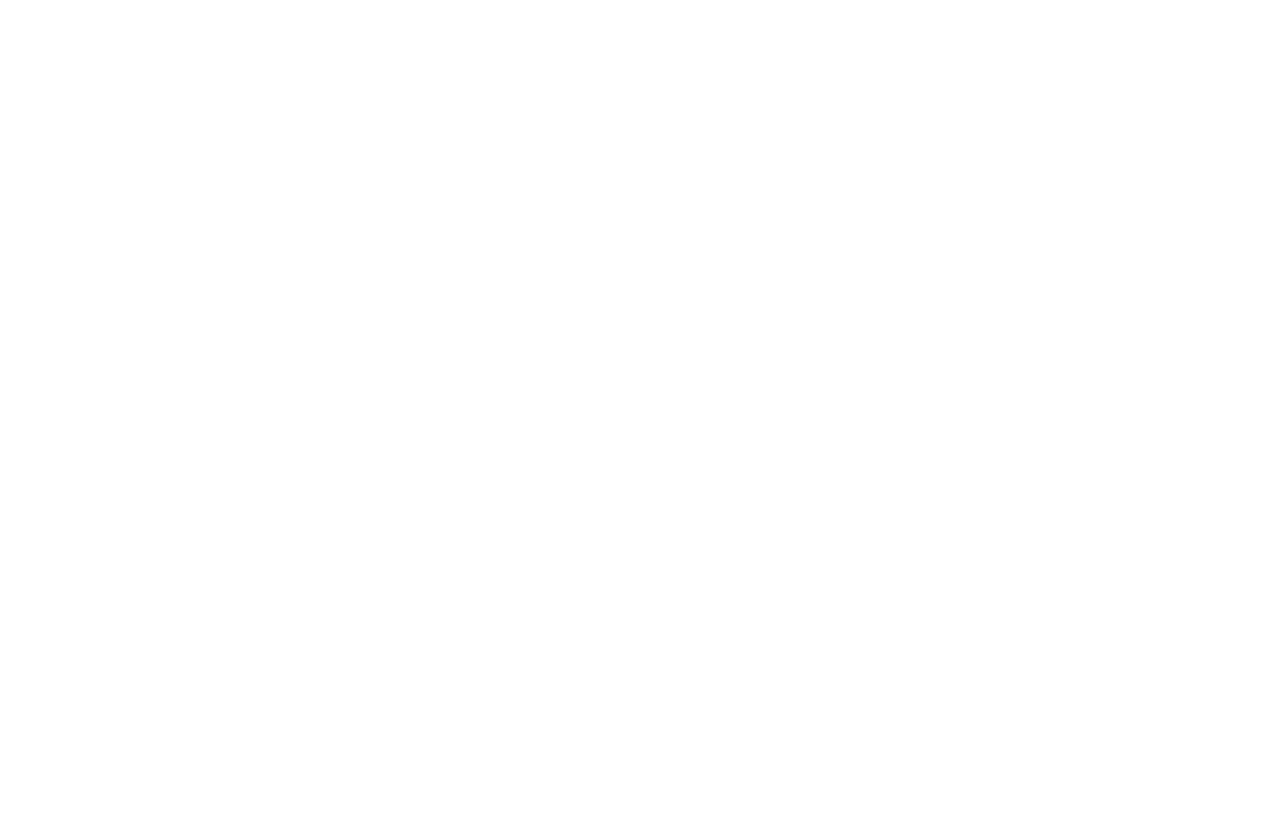
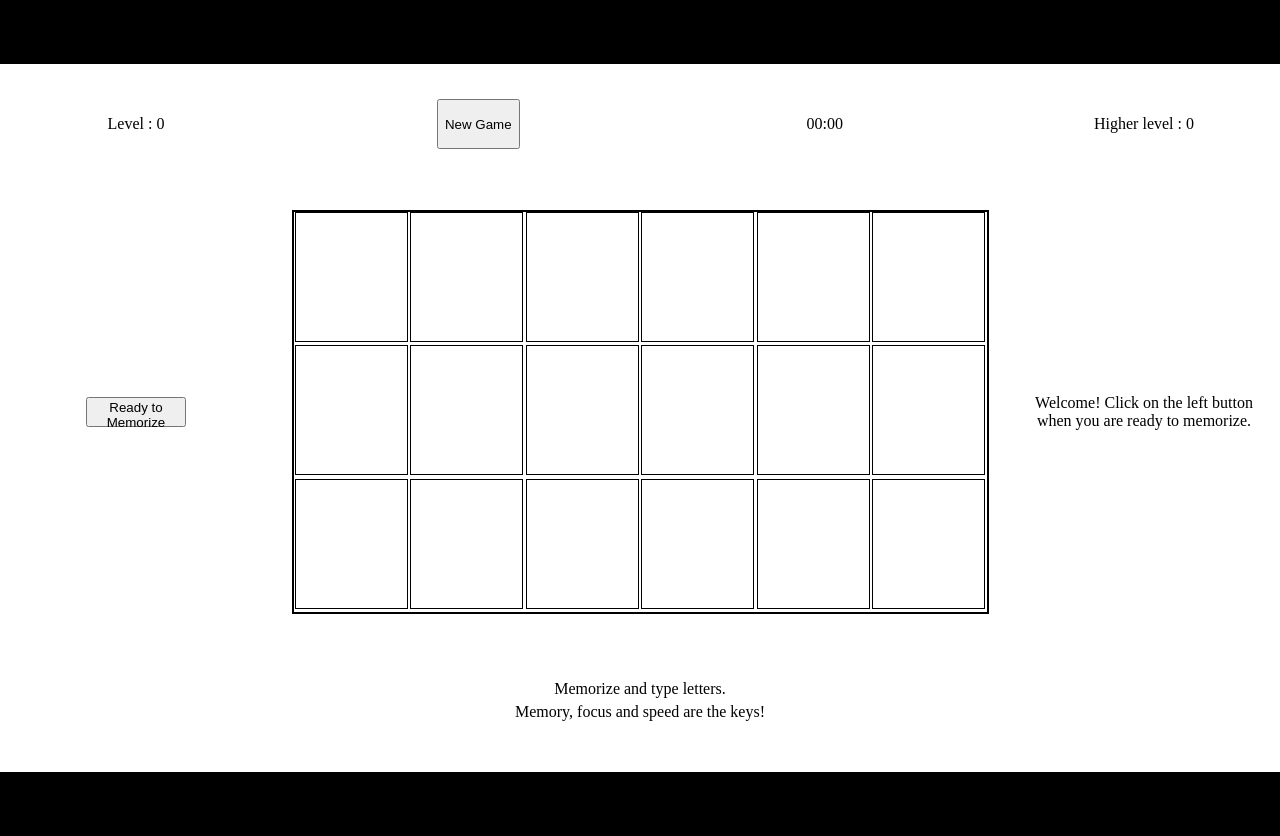
Before and after one commit to JeremyLavigne/application2.0, a plain HTML site: page memo-game/memo.html in a window 1280 px wide. Before the commit the page ends 800 px from the top, so only its background shows below. Drawn offline with Linux system fonts and the light colour scheme.

Commit message:
Skeleton of memo-game, html & css parts

```diff
--- /dev/null
+++ b/memo-game/memo.css
@@ -0,0 +1,138 @@
+/* Memo-game css file */
+
+body {
+    margin: 0;
+}
+
+header {
+    height: 50px;
+    min-height: 8vh;
+    margin: 0;
+    background-color: black;
+}
+
+footer {
+    height: 50px;
+    min-height: 8vh;
+    margin: 0;
+    background-color: black;
+}
+
+main {
+    display: flex;
+    flex-direction: column;
+    justify-content: space-around;
+    min-height: 84vh;
+    padding: 10px
+}
+
+/* ================ */
+
+#infos-top {
+    display: flex;
+    justify-content: space-between;
+    margin: 10px 0;
+}
+
+#level, #best-level {
+    width: 20%;
+    text-align: center;
+}
+
+#new-game-and-timer {
+    width: 55%;
+    display: flex;
+    justify-content: space-around;
+}
+
+/* ================ */
+
+#game-bloc {
+    display: flex;
+    justify-content: space-between;
+    margin: 20px 0;
+}
+
+#instructions, #message {
+    width: 20%;
+    text-align: center;
+    display: flex;
+    flex-direction: column;
+    justify-content: center;
+}
+
+#letters-bloc {
+    width: 55%;
+    min-height: 50vh;
+    display: flex;
+    flex-wrap: wrap;
+    justify-content: space-around;
+    border: 2px solid black;
+}
+
+/* -------- */
+
+[id^=case] {
+    width: 16%;
+    height: 32%;
+    border: 1px solid black;
+}
+
+/* -------- */
+
+#ready-memorize-btn, #ready-play-btn {
+    height: 30px;
+    width: 100px;
+    margin: auto;
+}
+
+#ready-memorize-btn {
+    display: block;
+}
+
+#ready-play-btn {
+    display: none;
+}
+
+#wait-for-it {
+    display: none;
+}
+
+#go-for-it {
+    display: none;
+}
+
+/* -------- */
+
+#welcome-msg {
+    display: block;
+}
+
+#continue-msg {
+    display: none;
+}
+
+#success-msg {
+    display: none;
+}
+
+#lose-msg {
+    display: none;
+}
+
+#time-over-msg {
+    display: none;
+}
+
+/* ================ */
+
+#infos-bottom {
+    display: flex;
+    flex-direction: column;
+    margin: 10px auto;
+    text-align: center;
+}
+
+#infos-bottom p {
+    margin: 5px 0 0 0;
+}
--- a/memo-game/memo.html
+++ b/memo-game/memo.html
@@ -1 +1,125 @@
 <!-- Memo game page -->
+
+<!DOCTYPE html>
+
+<html lang="en">
+
+    <head>
+
+        <meta charset="utf-8" />
+        <meta name="viewport" content="width=device-width, initial-scale=1" />
+        <meta
+            name="description"
+            content="Game create by myself to test my new skills on Javascript"
+        />
+
+        <title>Memo Game</title>
+
+        <link rel="stylesheet" href="memo.css">
+
+    </head>
+
+    <body>
+
+        <header>
+
+        </header>
+
+        <main>
+
+            <section id="infos-top">
+
+                <p id="level">Level : <span id="level-number"> 0 </span></p>
+
+                <div id="new-game-and-timer">
+
+                    <button id="new-game-btn">New Game</button>
+
+                    <p id="timer">00:<span id="timer-seconds">00</span></p>
+
+                </div>
+
+                <p id="best-level">Higher level : <span id="best-level-number"> 0 </span></p>
+
+            </section>
+
+            <section id="game-bloc">
+
+                <div id="instructions">
+
+                    <button id="ready-memorize-btn">Ready to Memorize</button>
+
+                    <p id="wait-for-it">Wait for it...</p>
+
+                    <button id="ready-play-btn">Ready to Play</button>
+
+                    <p id="go-for-it">Go for it!</p>
+
+                </div>
+
+                <div id="letters-bloc">
+
+                    <div id="case1"></div>
+                    <div id="case2"></div>
+                    <div id="case3"></div>
+                    <div id="case4"></div>
+                    <div id="case5"></div>
+                    <div id="case6"></div>
+                    <div id="case7"></div>
+                    <div id="case8"></div>
+                    <div id="case9"></div>
+                    <div id="case10"></div>
+                    <div id="case11"></div>
+                    <div id="case12"></div>
+                    <div id="case13"></div>
+                    <div id="case14"></div>
+                    <div id="case15"></div>
+                    <div id="case16"></div>
+                    <div id="case17"></div>
+                    <div id="case18"></div>
+
+                </div>
+
+                <div id="message">
+
+                    <p id="welcome-msg">
+                        Welcome! Click on the left button when you are ready to memorize.
+                    </p>
+
+                    <p id="continue-msg">
+                        Now you have to type same letters, in <em>the same order</em>. Click on the left button when you are ready.
+                    </p>
+
+                    <p id="success-msg">
+                        Well played! You raise one level : one letter more. Click on the left button when you are ready to memorize.
+                    </p>
+
+                    <p id="lose-msg">
+                        Wrong! Try again, you can do better!
+                    </p>
+
+                    <p id="time-over-msg">
+                        Time is over! Try again, you can do faster!
+                    </p>
+
+                </div>
+
+            </section>
+
+            <section id="infos-bottom">
+
+                <p>Memorize and type letters.</p>
+                <p>Memory, focus and speed are the keys!</p>
+            </section>
+
+        </main>
+
+        <footer>
+            <p>Build by Jeremy Lavigne</p>
+        </footer>
+
+        <script type="text/javascript" href="memo.js"></script>
+
+    </body>
+
+</html>
--- /dev/null
+++ b/memo-game/memo.js
@@ -0,0 +1 @@
+/* Memo-game js file */
```
